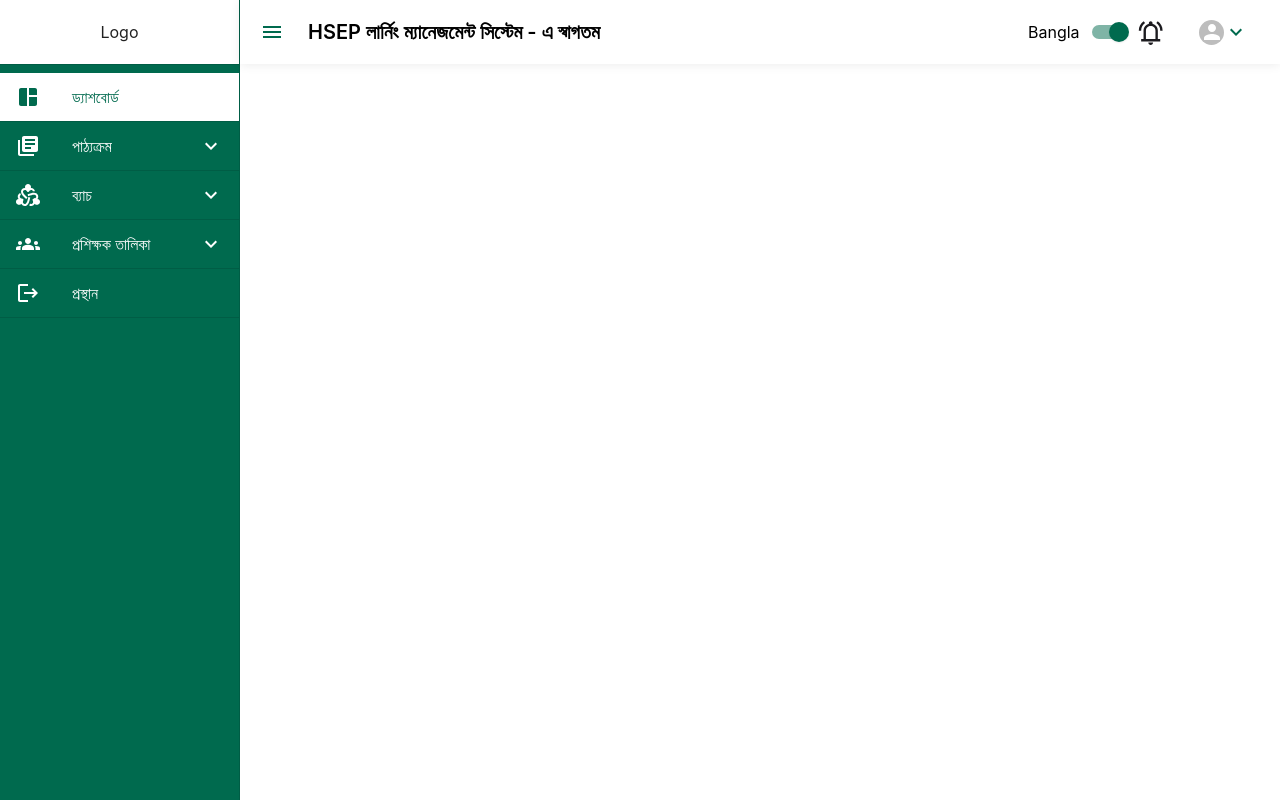
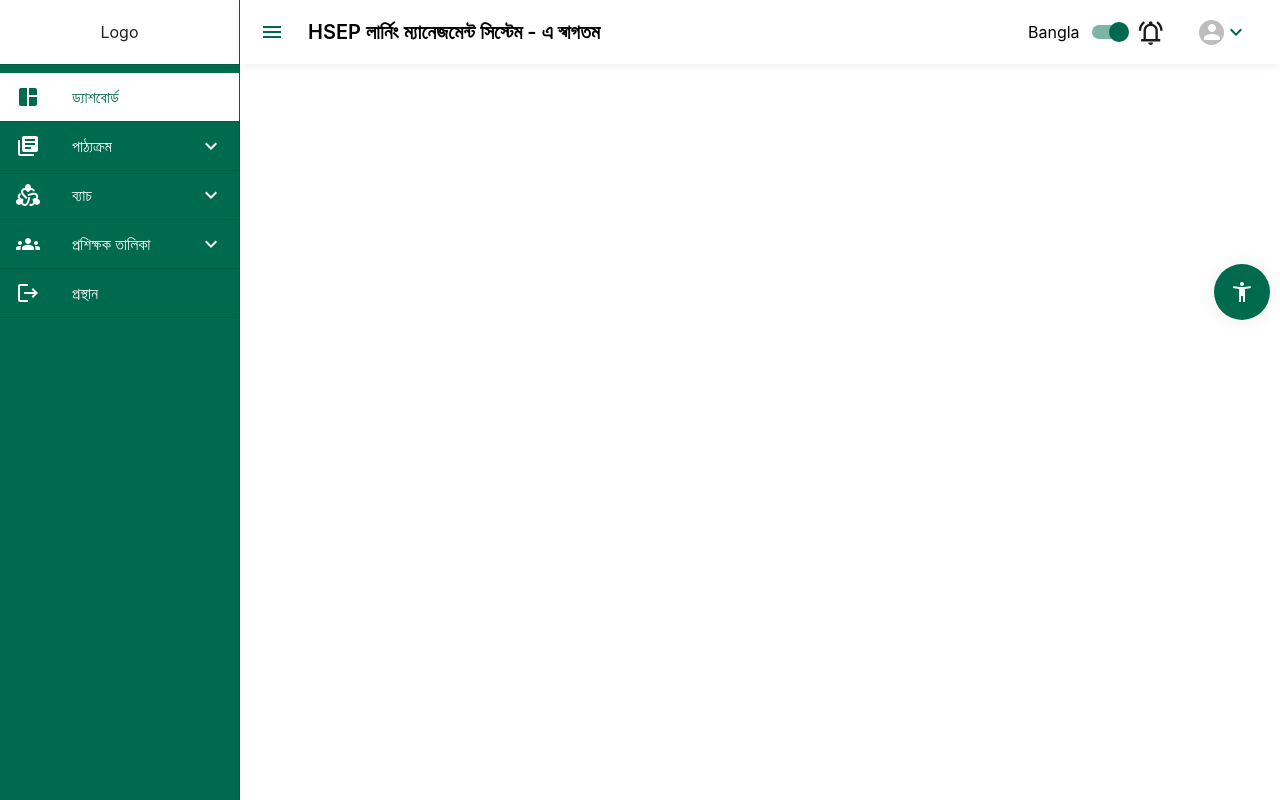
Before and after one commit to affan-habib/admin-panel, a React (Create React App) app: page / in a window 1280 px wide. Built offline with nearby package versions, Linux system fonts and the light colour scheme.

Commit message:
accebility icon added

```diff
--- a/src/App.tsx
+++ b/src/App.tsx
@@ -1,13 +1,23 @@
-// App.tsx
+import { Box } from '@mui/material';
+import Accessibility from 'components/common/Accessibility';
 import React from 'react';
 import { BrowserRouter } from 'react-router-dom';
 import Routes from 'routes';
 
 const App: React.FC = () => {
+  const accessibility: any = localStorage.getItem('selectedButton');
   return (
-    <BrowserRouter>
-      <Routes />
-    </BrowserRouter>
+    <Box
+      sx={{
+        filter:
+          accessibility === 'monochrome' ? 'grayscale(100%)' : 'grayscale(0%)',
+      }}
+    >
+      <Accessibility />
+      <BrowserRouter>
+        <Routes />
+      </BrowserRouter>
+    </Box>
   );
 };
 
--- /dev/null
+++ b/src/components/common/Accessibility.tsx
@@ -0,0 +1,114 @@
+import React, { useState, useEffect } from 'react';
+import {
+  Popover,
+  List,
+  ListItem,
+  ListItemIcon,
+  ListItemText,
+  Fab,
+} from '@mui/material';
+import AccessibilityNewIcon from '@mui/icons-material/AccessibilityNew';
+import InboxIcon from '@mui/icons-material/MoveToInbox';
+import MailIcon from '@mui/icons-material/Mail';
+
+const Accessibility = () => {
+  const [anchorEl, setAnchorEl] = useState<HTMLElement | null>(null);
+  const [selectedButton, setSelectedButton] = useState('');
+
+  useEffect(() => {
+    const storedButton = localStorage.getItem('selectedButton');
+    if (storedButton !== null) {
+      setSelectedButton(storedButton);
+    }
+  }, []);
+
+  // Save selected button state to local storage whenever it changes
+  useEffect(() => {
+    selectedButton && localStorage.setItem('selectedButton', selectedButton);
+    // window.location.reload();
+  }, [selectedButton]);
+
+  const handleButtonClick = (event: React.MouseEvent<HTMLButtonElement>) => {
+    setAnchorEl(event.currentTarget);
+  };
+
+  const handleListItemClick = (buttonName: string) => {
+    setSelectedButton(buttonName);
+    setAnchorEl(null);
+  };
+
+  const handlePopoverClose = () => {
+    setAnchorEl(null);
+  };
+
+  const open = Boolean(anchorEl);
+
+  return (
+    <div>
+      <Fab
+        color="primary"
+        onClick={handleButtonClick}
+        aria-label="add"
+        sx={{
+          position: 'fixed',
+          bottom: '60%',
+          right: '10px',
+          zIndex: '1000',
+          borderRadius: '50%',
+        }}
+      >
+        <AccessibilityNewIcon />
+      </Fab>
+
+      <Popover
+        id="accessibility-menu"
+        open={open}
+        anchorEl={anchorEl}
+        onClose={handlePopoverClose}
+        anchorOrigin={{
+          vertical: 'bottom',
+          horizontal: 'right',
+        }}
+        transformOrigin={{
+          vertical: 'top',
+          horizontal: 'right',
+        }}
+      >
+        <div
+          style={{
+            width: '300px',
+            height: '51%',
+            borderRadius: '5px',
+          }}
+        >
+          <List>
+            <ListItem
+              button
+              key="monochrome"
+              selected={selectedButton === 'monochrome'}
+              onClick={() => handleListItemClick('monochrome')}
+            >
+              <ListItemIcon>
+                <InboxIcon />
+              </ListItemIcon>
+              <ListItemText primary="Monochrome" />
+            </ListItem>
+            <ListItem
+              button
+              key="invertcolor"
+              selected={selectedButton === 'button1'}
+              onClick={() => handleListItemClick('button1')}
+            >
+              <ListItemIcon>
+                <MailIcon />
+              </ListItemIcon>
+              <ListItemText primary="Normal" />
+            </ListItem>
+          </List>
+        </div>
+      </Popover>
+    </div>
+  );
+};
+
+export default Accessibility;
--- a/src/components/layouts/DashboardLayout.tsx
+++ b/src/components/layouts/DashboardLayout.tsx
@@ -7,6 +7,7 @@ import Divider from '@mui/material/Divider';
 import { Outlet, useNavigate } from 'react-router-dom';
 import Sidebar from './Sidebar';
 import Header from './Header';
+import Accessibility from 'components/common/Accessibility';
 
 const drawerWidth = 240;
 
@@ -85,11 +86,13 @@ const DashboardLayout: React.FC<DashboardLayoutProps> = ({ children }) => {
         handleToggleDrawer={handleToggleDrawer}
         handleLogout={handleLogout}
       />
-      <Drawer variant="permanent" open={open}>
-        <DrawerHeader sx={{ bgcolor: 'white' }}>Logo</DrawerHeader>
-        <Divider />
-        <Sidebar handleLogout={handleLogout} />
-      </Drawer>
+      <Box minHeight={'100vh'}>
+        <Drawer variant="permanent" open={open}>
+          <DrawerHeader sx={{ bgcolor: 'white' }}>Logo</DrawerHeader>
+          <Divider />
+          <Sidebar handleLogout={handleLogout} />
+        </Drawer>
+      </Box>
       <Box component="main" sx={{ flexGrow: 1, p: 3 }}>
         <DrawerHeader />
         <Outlet />
--- a/src/index.css
+++ b/src/index.css
@@ -8,3 +8,7 @@
   padding: 0;
   box-sizing: border-box;
 }
+.monochrome{
+  filter: grayscale(100%);
+  /* transition: filter 0.5s ease; */
+}
```
